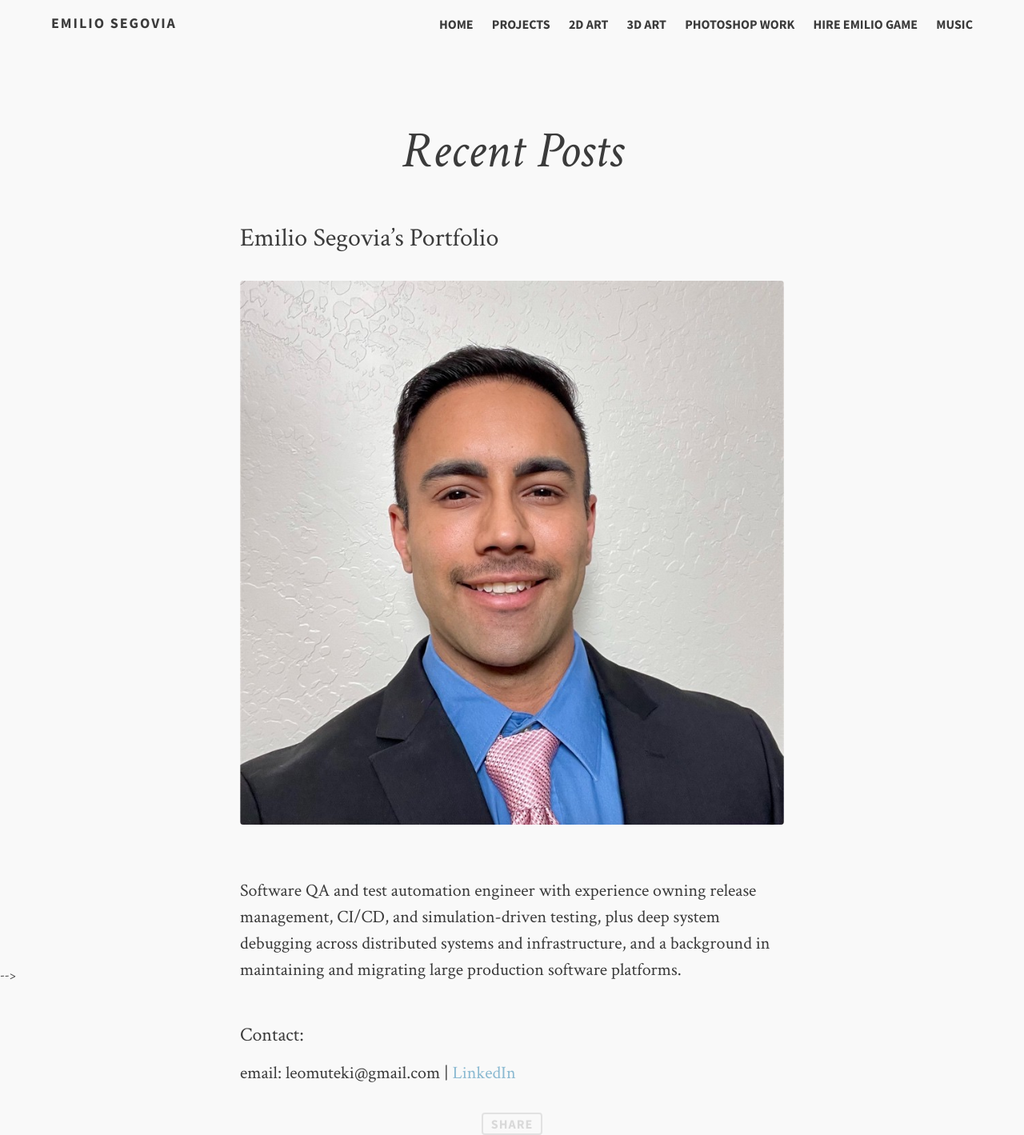
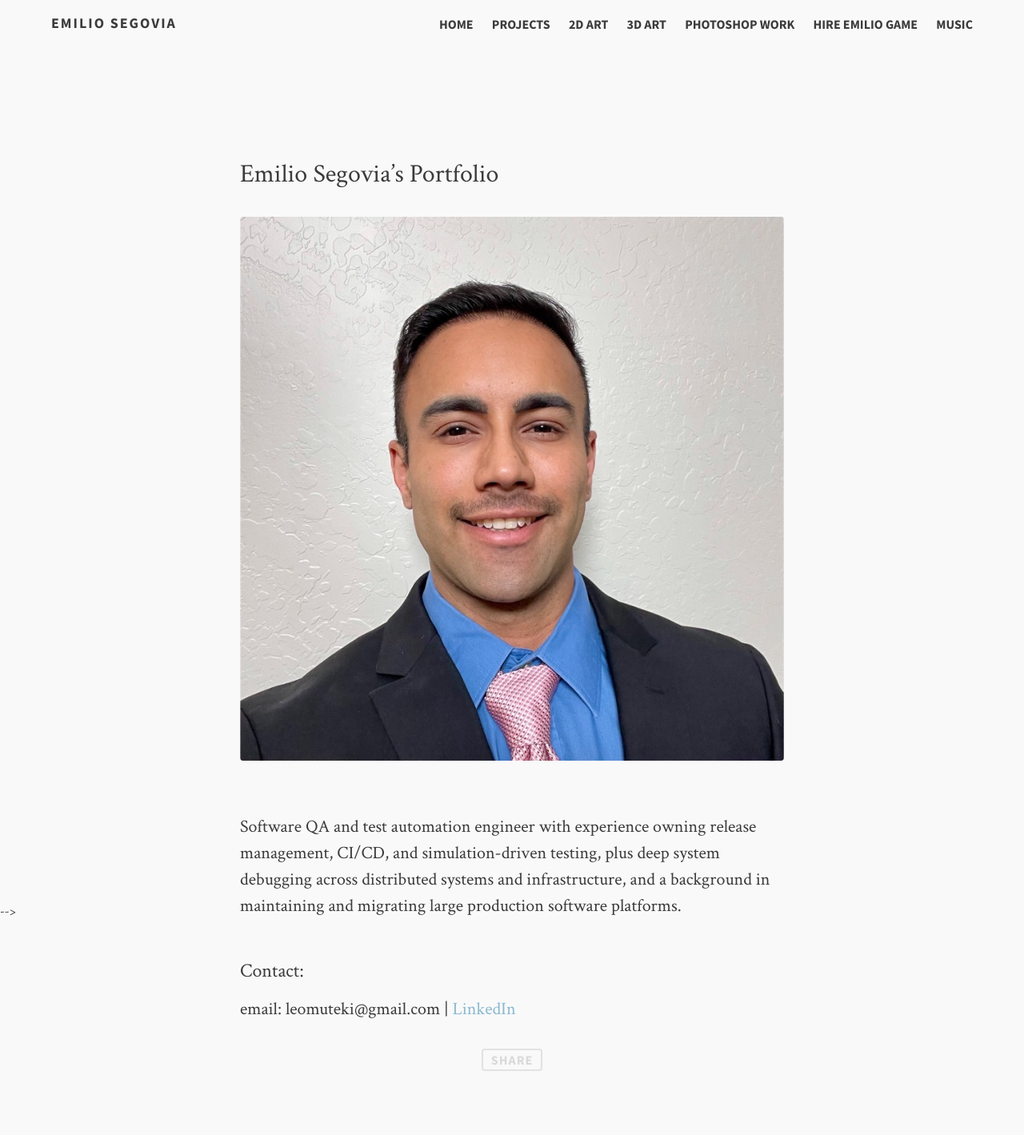
Before and after one commit to leomuteki/leomuteki.github.io, a Jekyll site: the page built from index.md, in a window 1280 px wide. Shown: the whole page at 80% size. Built offline with Jekyll 4.4.1, drawn with Linux system fonts in a browser that asks for light colours; comment, search, counter and statistics services are not loaded; after the commit the page ends 1339 px from its top, so only the background shows below that.

Commit message:
Remove overlay divs and Recent Posts heading

```diff
--- a/_layouts/page.html
+++ b/_layouts/page.html
@@ -4,7 +4,6 @@
 
 <section class="article">
 
-  <div class="overlay"></div>
   <div class="featured-image" style="background-image: url({{ site.url }}/images/{{ page.image.feature }})"></div>
 {% else %}
 
--- a/_layouts/post-no-feature
+++ b/_layouts/post-no-feature
@@ -3,10 +3,10 @@
 <section class="article">
 
 {% if page.image.feature %}
-  <div class="overlay"></div>
+
   <div class="featured-image" style="background-image: url({{ site.url }}/images/{{ page.image.feature }})"></div>
 {% else %}
-  <div class="overlay"></div>
+
   <div class="featured-image" style="background: linear-gradient(135deg, #0f0c29 0%, #302b63 50%, #24243e 100%);"></div>
 {% endif %}
 
--- a/_layouts/post.html
+++ b/_layouts/post.html
@@ -3,14 +3,14 @@
 <section class="article">
 
 {% if page.image.feature %}
-  <div class="overlay"></div>
+
   {% if page.image.feature contains 'https://' | escape or page.image.feature contains 'http://' | escape %}
   <div class="featured-image" style="background-image: url({{ page.image.feature }})"></div>
   {% else %}
   <div class="featured-image" style="background-image: url({{ site.url }}/images/{{ page.image.feature }})"></div>
   {% endif %}
 {% else %}
-  <div class="overlay"></div>
+
   <div class="featured-image" style="background: linear-gradient(135deg, #0f0c29 0%, #302b63 50%, #24243e 100%);"></div>
 {% endif %}
 
--- a/index.md
+++ b/index.md
@@ -1,6 +1,6 @@
 ---
 layout: page
-title: "Recent Posts"
+title: ""
 tags: [Jekyll, theme, responsive, blog, template]
 image:
 ---
```
